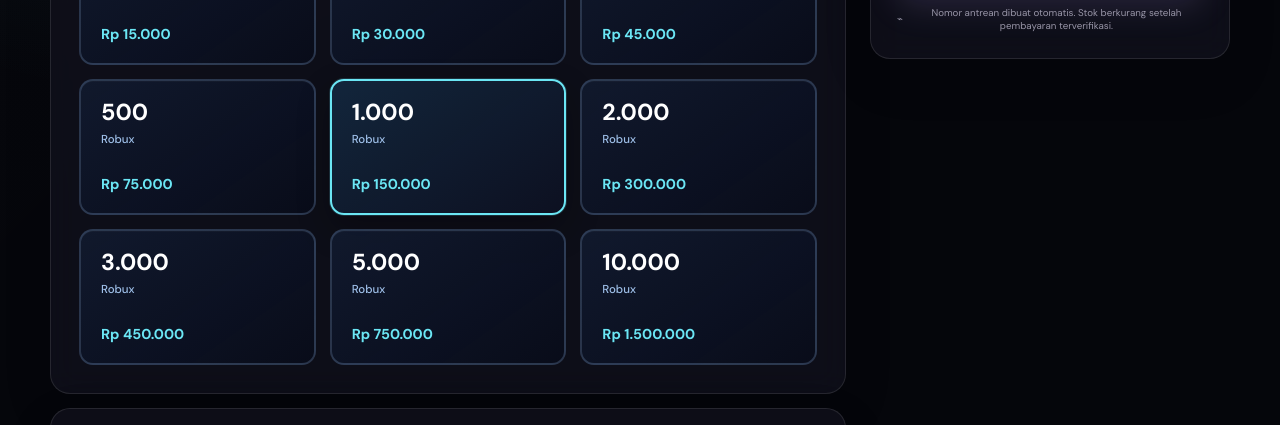
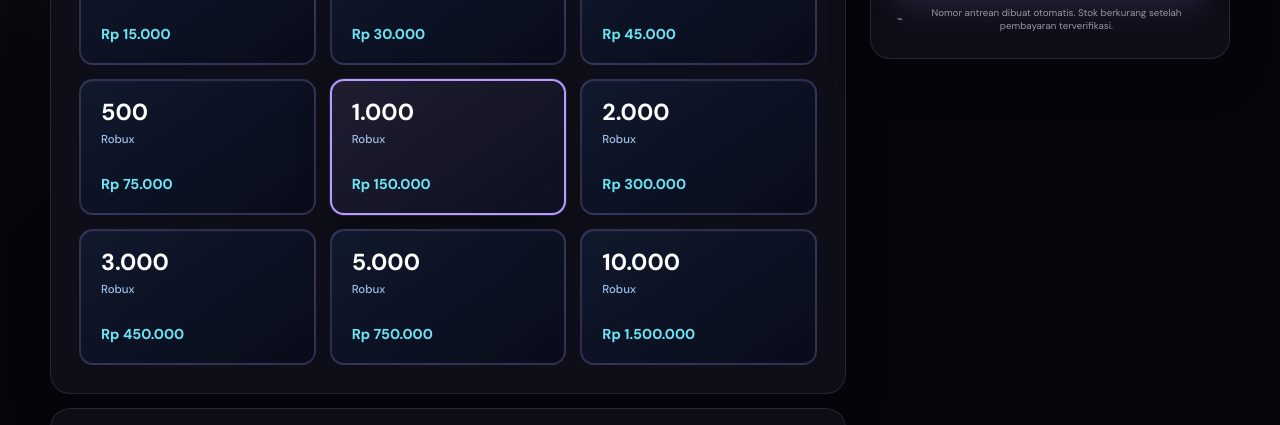
Before and after one commit to xhmrnz/crowbux, a plain HTML site: page index.html in a window 1280 px wide. Shown: the part 1611-2036 px from the top of the page. Drawn offline with Linux system fonts and the light colour scheme; no server answers; a web font is replaced by a local one.

Commit message:
style: align package outlines with violet theme

```diff
--- a/styles.css
+++ b/styles.css
@@ -896,7 +896,7 @@ input.is-invalid {
   align-content: start;
   padding: 20px;
   overflow: hidden;
-  border: 2px solid rgba(108, 137, 174, 0.32);
+  border: 2px solid rgba(185, 156, 255, 0.22);
   border-radius: 14px;
   background: linear-gradient(145deg, rgba(17, 26, 47, 0.92), rgba(8, 12, 27, 0.82));
   box-shadow: inset 0 1px 0 rgba(255, 255, 255, 0.025);
@@ -904,8 +904,8 @@ input.is-invalid {
 }
 
 .package-option:hover .package-content {
-  border-color: rgba(107, 230, 244, 0.62);
-  box-shadow: 0 12px 28px rgba(0, 0, 0, 0.2), inset 0 0 24px rgba(107, 230, 244, 0.035);
+  border-color: rgba(185, 156, 255, 0.62);
+  box-shadow: 0 12px 28px rgba(0, 0, 0, 0.2), inset 0 0 24px rgba(185, 156, 255, 0.045);
   transform: translateY(-3px);
 }
 
@@ -916,9 +916,9 @@ input.is-invalid {
 }
 
 .package-option input:checked + .package-content {
-  border-color: var(--cyan);
-  background: linear-gradient(145deg, rgba(18, 38, 61, 0.96), rgba(13, 17, 34, 0.9));
-  box-shadow: 0 0 0 1px rgba(107, 230, 244, 0.16), 0 14px 34px rgba(0, 0, 0, 0.24);
+  border-color: var(--lime);
+  background: linear-gradient(145deg, rgba(185, 156, 255, 0.11), rgba(13, 17, 34, 0.9));
+  box-shadow: 0 0 0 1px rgba(185, 156, 255, 0.16), 0 14px 34px rgba(0, 0, 0, 0.24);
 }
 
 .package-option.is-unavailable {
```
